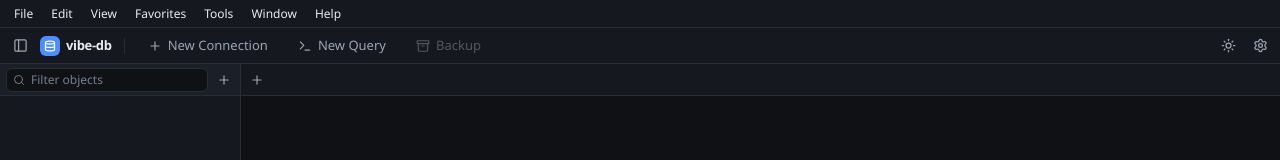
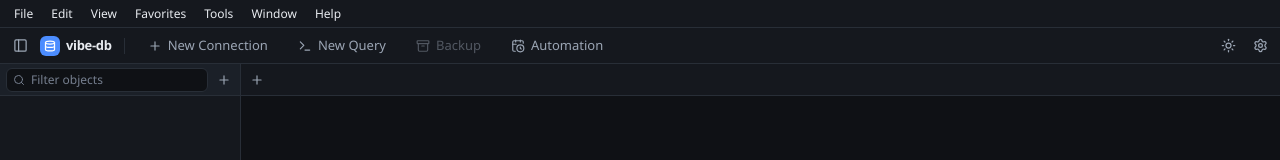
Before and after one commit to khanhsnd/vibe-db, a React (Vite) app in the folder frontend/: page / in a window 1280 px wide. Shown: the top 160 px of the page. Built offline with nearby package versions, Linux system fonts and the light colour scheme.

Commit message:
docs: Update Automation and Shell feature docs
Add the new command bar entry point for Automation.

```diff
--- a/frontend/src/app/layout/CommandBar.tsx
+++ b/frontend/src/app/layout/CommandBar.tsx
@@ -1,11 +1,22 @@
 import { useState } from 'react'
-import { Archive, Database, Moon, PanelLeft, Plus, Settings, Sun, Terminal } from 'lucide-react'
+import {
+  Archive,
+  CalendarClock,
+  Database,
+  Moon,
+  PanelLeft,
+  Plus,
+  Settings,
+  Sun,
+  Terminal,
+} from 'lucide-react'
 
 import { SettingsDialog } from '@/features/settings/SettingsDialog'
 import { IconButton } from '@/shared/ui/IconButton'
 import { Button } from '@/shared/ui/Button'
 import { useTheme } from '@/shared/theme/useTheme'
 import { useConnectionsStore } from '@/stores/connections'
+import { useTabsStore } from '@/stores/tabs'
 import { useUIStore } from '@/stores/ui'
 
 interface CommandBarProps {
@@ -23,6 +34,10 @@ interface CommandBarProps {
 export function CommandBar({ onNewConnection, onNewQuery, onBackup }: CommandBarProps) {
   const { theme, toggleTheme } = useTheme()
   const toggleSidebar = useUIStore((s) => s.toggleSidebar)
+  // The one action here that is nobody's target: a job names the connection it dials, so this asks
+  // the shell for nothing and is never dead — which is why it comes from the store rather than
+  // being handed down as the other three are.
+  const openAutomation = useTabsStore((s) => s.openAutomation)
   const [options, setOptions] = useState(false)
 
   const open = useConnectionsStore((s) => Object.keys(s.sessions).length)
@@ -60,6 +75,10 @@ export function CommandBar({ onNewConnection, onNewQuery, onBackup }: CommandBar
         Backup
       </Button>
 
+      <Button variant="subtle" icon={<CalendarClock size={14} />} onClick={openAutomation}>
+        Automation
+      </Button>
+
       <div className="flex-1" />
 
       {/* How much the app is holding, where a reader looks before deciding whether to open more:
```
Also changed, not shown: 2 other files (tests, documents, lock files or other folders).
